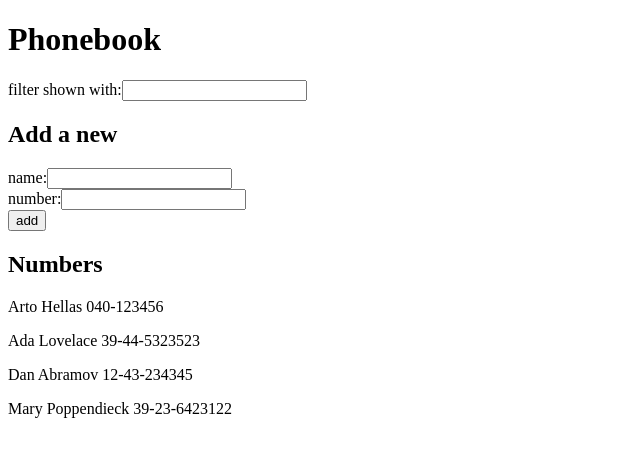
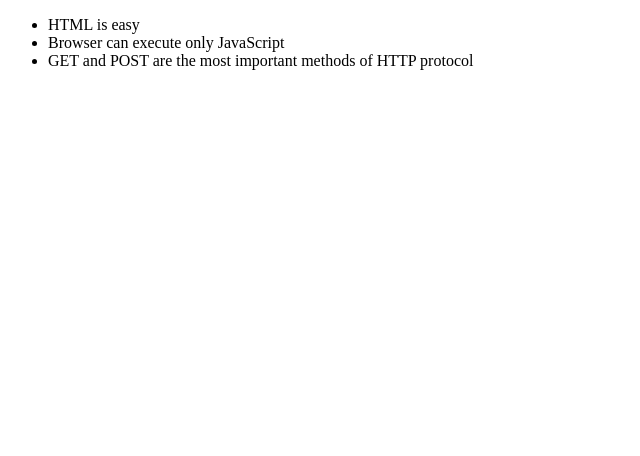
Before and after one commit to Brian-Almada/fullstackopen-react, a React (Vite) app: page / in a window 1280 px wide. Shown: the top 456 px of the page, without its empty margins (0-640 px from the left). Built offline with nearby package versions, Linux system fonts and the light colour scheme; data requests are answered from the project's data file.

Commit message:
Hacer llamada a axios usando UseEfect

```diff
--- a/src/main.jsx
+++ b/src/main.jsx
@@ -8,5 +8,6 @@ import Work from './Work.jsx'
 import Listado from './Listado.jsx'
 import NoteApp from './NoteApp.jsx'
 import Phonebook from './Phonebook.jsx'
+import PromiseAxios from './promises.jsx'
 
-ReactDOM.createRoot(document.getElementById('root')).render(<Phonebook />)
+ReactDOM.createRoot(document.getElementById('root')).render(<PromiseAxios />)
--- a/src/promises.jsx
+++ b/src/promises.jsx
@@ -0,0 +1,33 @@
+import axios from 'axios'
+import React, { useState, useEffect } from 'react';
+
+
+const PromiseAxios = () => {
+
+    const [notes, setNotes] = useState(null)
+
+    useEffect(() => {
+        axios.get('http://localhost:3001/notes')
+            .then(response => {
+                setNotes(response.data)
+            })
+            .catch(error => {
+                console.log('Error', error)
+            })
+    })
+
+
+    return (
+        <div>
+            {notes && (
+                <ul>
+                    {notes.map(note => (
+                        <li key={note.id}>{note.content}</li>
+                    ))}
+                </ul>
+            )}
+        </div>
+    )
+}
+
+export default PromiseAxios
```
